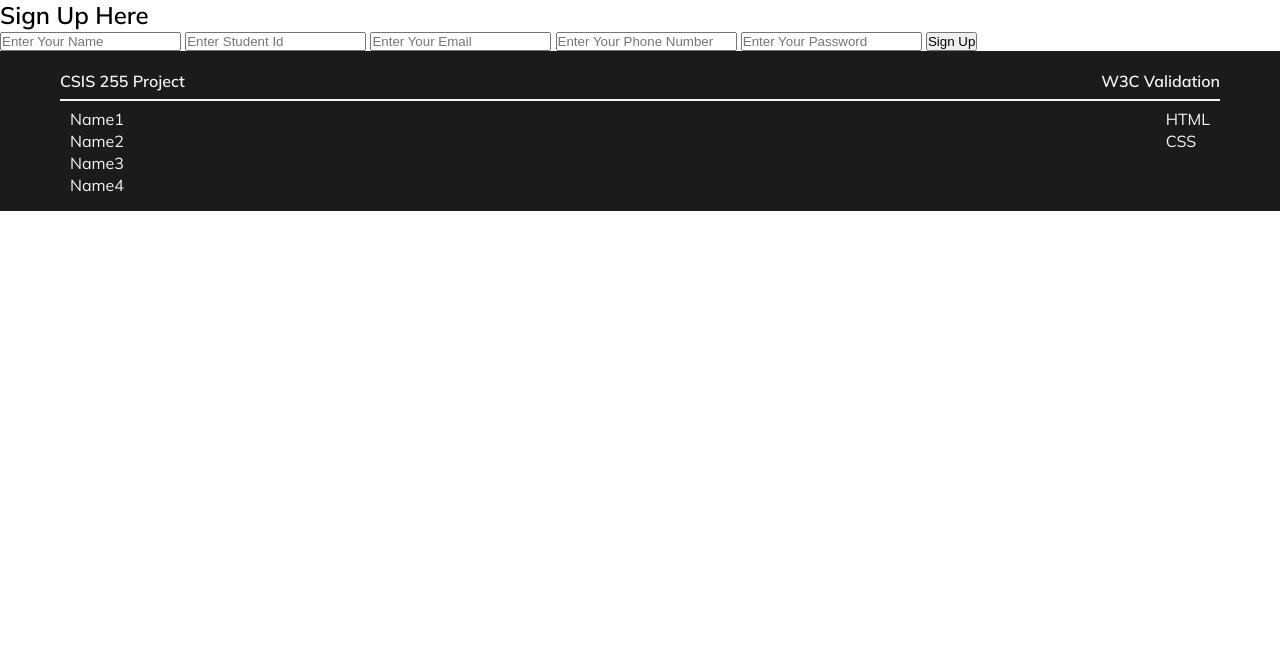
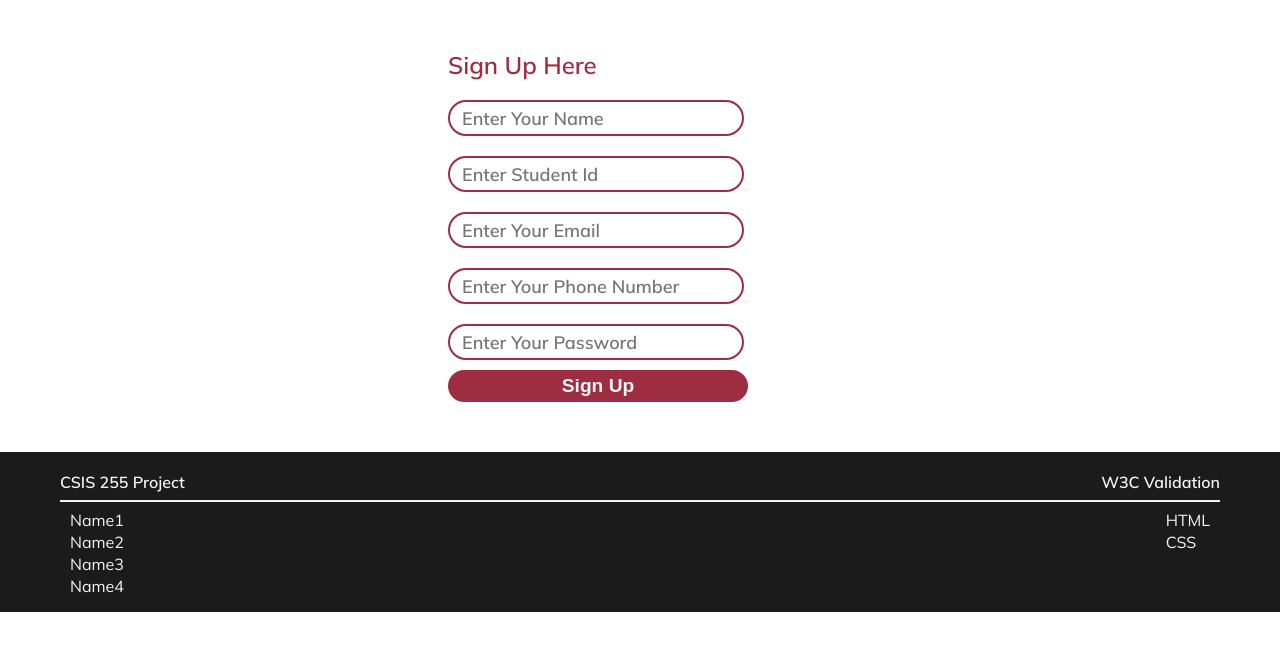
Before and after one commit to delltalal/AUK-Exchange, a PHP site: page /signup.html in a window 1280 px wide. Shown: the part 110-761 px from the top of the page. Run offline with PHP 8.4, Linux system fonts and the light colour scheme; some libraries are stand-ins or nearby versions.

Commit message:
style sheet updated

```diff
--- a/style.css
+++ b/style.css
@@ -250,7 +250,126 @@ a {
 
 /* Login Page */
 
+#loginEmail, #loginPassword,#loginstdId {
+    border: 2px solid #9F2D41;
+    font-weight: bold;
+    font-size: 18px;
+    padding-left: 12px;
+    margin-right: 4px;
+    outline: none;
+    font-family: Mulish;
+    border-radius: 20px;
+    height: 36px;
+    margin-top: 20px;
+}
+
+#loginFormSection{
+    margin-top: 50px;
+    margin-left: 35%;
+}
+
+
+#loginForm{
+    display: flex;
+    flex-direction: column;
+    width: 300px;
+}
+#loginFormHeading{
+    color: #9F2D41;
+}
+#btnLogin{
+    background-color: #9F2D41;
+    padding: 5px;
+    font-weight: bold;
+    border-radius: 20px;
+    width: 300px;
+    font-size: 1.2rem;
+    margin-top: 10px;
+    /*margin-left: 5px;*/
+    text-align: center;
+    border: none;
+    cursor: pointer;
+}
+#btnLogin:hover {
+    color:#D69622;
+}
+#btnLogin{
+    color: #F4F4F4;
+}
+
+#btnLogin:hover {
+    color: #FFB52E;
+}
+.footer{
+    position: absolute;
+    bottom: 0px;
+    width: 100%;
+}
+
+
 /* Signup Page */
+
+#singupEmail, #singupPassword,#singupstdId,#singupName, #singupphoneNumber {
+    border: 2px solid #9F2D41;
+    font-weight: bold;
+    font-size: 18px;
+    padding-left: 12px;
+    margin-right: 4px;
+    outline: none;
+    font-family: Mulish;
+    border-radius: 20px;
+    height: 36px;
+    margin-top: 20px;
+}
+
+#singupFormSection{
+    margin-top: 50px;
+    margin-left: 35%;
+}
+
+
+#singupForm{
+    display: flex;
+    flex-direction: column;
+    width: 300px;
+}
+#singupFormHeading{
+    color: #9F2D41;
+}
+#btnsignup{
+    background-color: #9F2D41;
+    padding: 5px;
+    font-weight: bold;
+    border-radius: 20px;
+    width: 300px;
+    font-size: 1.2rem;
+    margin-top: 10px;
+    /*margin-left: 5px;*/
+    text-align: center;
+    border: none;
+    cursor: pointer;
+}
+#btnsignup:hover {
+    color:#D69622;
+}
+#btnsignup{
+    color: #F4F4F4;
+}
+
+#btnsignup:hover {
+    color: #FFB52E;
+}
+.footer{
+    margin-top: 50px;
+    position: relative;
+    bottom: 0px;
+    width: 100%;
+}
+
+
+
+
+
 
 /* Textbooks Page */
 
```
